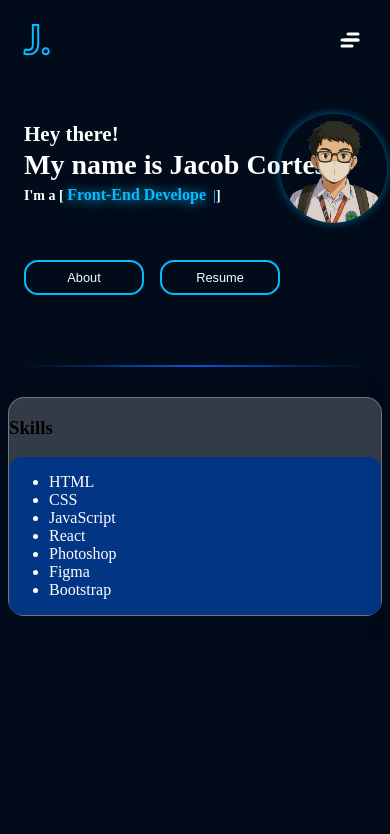
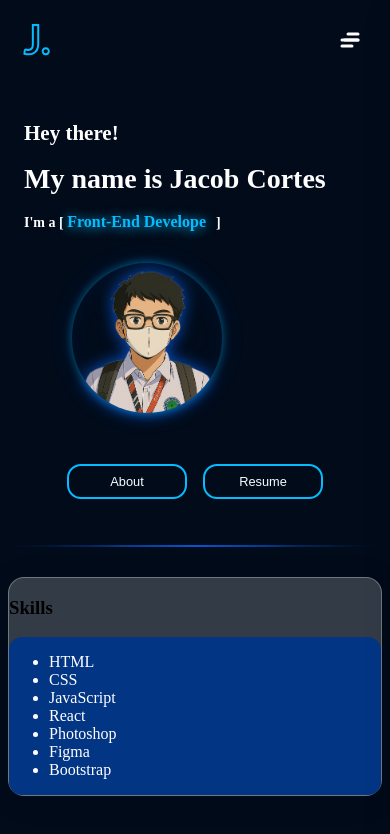
Before and after one commit to 02Jacode/PortfolioWebShowcase, a React (Vite) app: page / in a window 390 px wide. Shown: the top 834 px of the page. Built offline with nearby package versions, Linux system fonts and the light colour scheme.

Commit message:
rearrange img body1

```diff
--- a/src/assets/body1.css
+++ b/src/assets/body1.css
@@ -1,11 +1,32 @@
 .me {
     color: rgb(255, 255, 255);
-    padding: 10rem 0 3rem 3rem;
+    padding: 5rem 3rem;
     font-size: 2rem;
     line-height: 1.5rem;
-    justify-content: center;
+}
 
+.typing-text {
+    display: inline-block;
+    position: relative;
+    color: rgb(4, 188, 255);
+    margin-right: 5px;
+    text-shadow: 0 1px 12px rgba(4, 188, 255, 1.5);
 }
+
+.cursor {
+    display: inline-block;
+    color: rgb(4, 188, 255);
+    animation: blink 1s infinite;
+    margin-left: 2px;
+}
+
+.buttons {
+    padding: 0 0 0 3rem;
+    display: flex;
+    gap: 2rem;
+    margin-top: 2rem;
+}
+
 .me button {
     font-size: 1rem;
     color: azure;
@@ -19,22 +40,19 @@
     overflow: hidden;
     min-width: 120px;
 }
-.buttons {
-    padding: 0 0 0 3rem;
-    display: flex;
-    gap: 2rem;
-    margin-top: 2rem;
-}
+
 .me button:hover {
-    color:antiquewhite;
-    background-color:none;
+    color: antiquewhite;
+    background-color: transparent;
     transform: translateY(-5px);
     box-shadow: 0 6px 12px rgba(4, 188, 255, 0.5);
     border-color: rgba(4, 188, 255, 0.8);
 }
+
 .me button:active {
     transform: translateY(-1px);
 }
+
 .me button::after {
     content: '';
     position: absolute;
@@ -46,84 +64,87 @@
     opacity: 0;
     transition: opacity 0.3s ease;
 }
+
 .me button:hover::after {
     opacity: 1;
 }
-.typing-text {
-  display: inline-block;
-  position: relative;
-  color: rgb(4, 188, 255);
-  margin-right: 5px;
-  text-shadow: 0 1px 12px rgba(4, 188, 255, 1.5);
 
+.me img {
+    display: inline-block;
+    position: absolute;
+    right: 23rem;
+    top: 12rem;
+    width: 200px;
+    height: 200px;
+    border-radius: 50%;
+    filter: drop-shadow(0 0 8px rgba(9, 104, 255, 0.8));
+    box-shadow: 0 0 10px rgba(4, 188, 255, 0.5);
+    transition: all 0.3s ease;
+    object-fit: cover;
 }
-.cursor {
-  display: inline-block;
-  color: rgb(4, 188, 255);
-  animation: blink 1s infinite;
-  margin-left: 2px;
-}
+
 .glow-hr {
     border: 0;
     height: 2px;
-    background: #011256;
+    background: linear-gradient(90deg, transparent, rgba(9, 104, 255, 0.8), transparent);
     position: relative;
     margin: 30px 0;
-    background: linear-gradient(90deg, transparent, rgba(9, 104, 255, 0.8), transparent);
     border-radius: 50%;
 }
-.me img{
-    display: inline-block;
-    position: Relative;
-    margin: -18rem 0 4rem 55rem;
-    width: 20%;
-    height: 15%;
-    border-radius: 50%;
-    box-shadow: 0 0 10px rgba(4, 188, 255, 0.5);
-    transition: all 0.3s ease;
+
+@keyframes blink {
+    0%, 100% { opacity: 1; }
+    50% { opacity: 0; }
 }
 
 @media (max-width: 768px) {
     .me {
-        padding: 2rem 0 1rem 1rem;
+        padding: 2rem 1rem 1rem;
     }
+
     .buttons {
-        padding: 0 0 0 0rem;
+        padding: 0;
         gap: 1rem;
-        width: 10%;
+        justify-content: center;
+        width: 100%;
     }
+
     .me button {
         margin: 25px 0 0 0;
         font-size: 0.8rem;
         padding: 0.5rem 1rem;
     }
-    .text-content h1
-    {
+
+    .text-content h1 {
         margin-bottom: 1rem;
         line-height: 1.1;
     }
-    .text-content h4
-    {
-        margin-top: -10px;
-        line-height: 1;
+
+    .text-content h4 {
+        margin-top: 0;
+        line-height: 1.5;
     }
-    .header-text
-    {
-        line-height: -5rem;
+
+    .header-text {
+        line-height: normal;
         font-size: 14px;
     }
-    .header-text h2{
-        line-height: 1rem;
-        margin: 1px 0 -.9rem 0;
+
+    .header-text h2 {
         line-height: 1.1;
+        margin: 0 0 0.5rem 0;
     }
-    .me img{
-        position: static;
-        width: 30%;
-        margin: -15rem 0 5.5rem 16rem;
 
-    }
+    .me img {
+        display: inline-block;
+        position: relative;
+        right: -3rem;
+        top: 10px;
+        width: 150px;
+        height: 150px;
+        }
+
     .typing-text {
         font-size: 1rem;
-      }
+    }
 }
--- a/src/body1.jsx
+++ b/src/body1.jsx
@@ -1,6 +1,7 @@
 import './assets/body1.css';
 // import { getCurrentTime } from './assets/clock.js';
 import { useEffect, useState } from 'react';
+import profileImage from '../public/me.png';
 
 function Body1() {
   // const [time, setTime] = useState(getCurrentTime());
@@ -63,11 +64,11 @@ function Body1() {
           }}>
             {time.dayOfWeek}, {time.fullDate} | {time.timeString}
           </div> */}
+          <img src={profileImage} alt="Jacob Cortes" className="profile-image" />
         <div className="buttons">
           <button>About</button>
           <button>Resume</button>
         </div>
-        <img src="../public/me.png" alt="me" className="ako" /><br />
         </div>
       </div>
       <hr className="glow-hr" />
```
